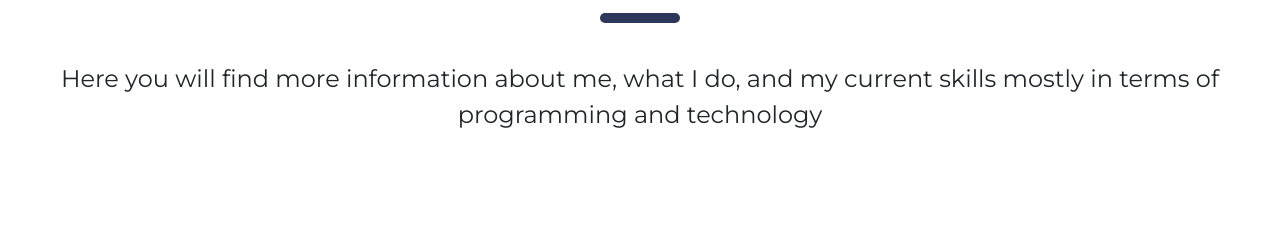
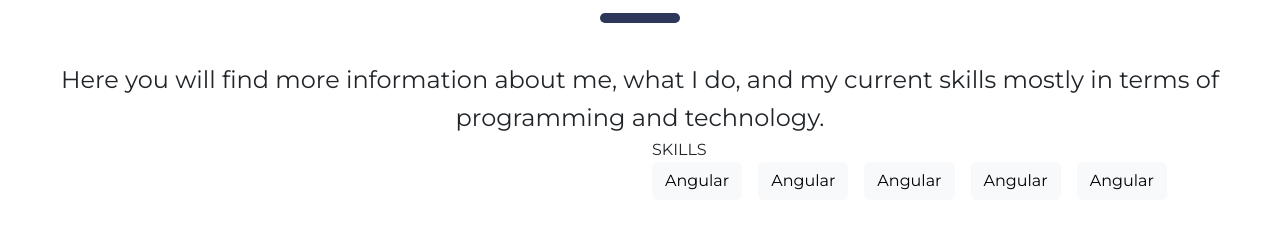
Before and after one commit to sutej-pal/my-portfolio, a React (Vite) app: page / in a window 1280 px wide. Shown: the part 972-1200 px from the top of the page. Built offline with nearby package versions, Linux system fonts and the light colour scheme.

Commit message:
hader navigation working

```diff
--- a/src/App.scss
+++ b/src/App.scss
@@ -30,8 +30,19 @@
     border-radius: 5px;
   }
 }
+.section-subheading {
+  max-width: 80rem;
+  line-height: 1.6;
+  font-size: 1.75rem;
+}
+  @media (max-width: 991px) {
+    .section-subheading {
+      font-size: 1.1rem;
+    }
+  }
 
 /* Keyframes Spin */
+
 @keyframes spin {
   from {
     transform: rotate(0deg);
@@ -42,7 +53,9 @@
   }
 }
 
+
 /* Spinner */
+
 .spinner-container {
   display: flex !important;
   justify-content: center;
@@ -68,7 +81,6 @@
 
     &.white {
       --spinner-color: #fff;
-      //border: 5px solid var(--spinner-color);
       border-top-color: transparent;
     }
   }
--- a/src/components/header/header.scss
+++ b/src/components/header/header.scss
@@ -24,7 +24,7 @@
     width: 80px;
   }
 
-  @media (max-width: 992px) {
+  @media (max-width: 991px) {
     .nav-item {
       border-bottom: 1px solid #dee2e6;
 
--- a/src/components/header/index.tsx
+++ b/src/components/header/index.tsx
@@ -1,4 +1,4 @@
-import {useEffect} from "react";
+import {useEffect, useRef} from "react";
 import classnames from "classnames";
 import * as _ from 'underscore';
 
@@ -7,6 +7,8 @@ import './header.scss';
 const cx = classnames;
 
 export function Header() {
+
+    const navBarToggle = useRef(null);
 
     const handleScroll = () => {
         // Get current scroll position
@@ -37,6 +39,15 @@ export function Header() {
         window.addEventListener("scroll", _.throttle(handleScroll, 50));
     }, []);
 
+    const closeNavBarDropdown = () => {
+        if (window.innerWidth < 992) {
+            if (navBarToggle && navBarToggle.current) {
+                const el = navBarToggle.current as HTMLElement
+                el.click();
+            }
+        }
+    }
+
     return (
         <nav className="navbar fixed-top navbar-expand-lg p-0 header shadow-sm">
             <div className="container-fluid bg-white h-100 header-container">
@@ -51,25 +62,25 @@ export function Header() {
                 <button className="navbar-toggler" type="button" data-bs-toggle="collapse"
                         data-bs-target="#navbarNavDropdown" aria-controls="navbarNavDropdown" aria-expanded="false"
                         aria-label="Toggle navigation">
-                    <span className="navbar-toggler-icon"></span>
+                    <span ref={navBarToggle} className="navbar-toggler-icon"></span>
                 </button>
                 <div className="collapse navbar-collapse justify-content-end" id="navbarNavDropdown">
                     <ul className="navbar-nav">
                         <li className="nav-item">
                             <a className={cx('nav-link fs-3 px-4 py-3 text-uppercase active')}
-                               aria-current="page" href="#home">Home</a>
+                               href="#home" onClick={() => closeNavBarDropdown()}>Home</a>
                         </li>
                         <li className="nav-item">
                             <a className={cx('nav-link fs-3 px-4 py-3 text-uppercase')}
-                               href="#about">About</a>
+                               href="#about" onClick={() => closeNavBarDropdown()}>About</a>
                         </li>
                         <li className="nav-item">
                             <a className="nav-link fs-3 px-4 py-3 text-uppercase"
-                               href="#projects">Projects</a>
+                               href="#projects" onClick={() => closeNavBarDropdown()}>Projects</a>
                         </li>
                         <li className="nav-item">
                             <a className="nav-link fs-3 px-4 py-3 text-uppercase"
-                               href="#contact">Contact</a>
+                               href="#contact" onClick={() => closeNavBarDropdown()}>Contact</a>
                         </li>
                     </ul>
                 </div>
--- a/src/screens/about/index.tsx
+++ b/src/screens/about/index.tsx
@@ -8,10 +8,22 @@ export function About() {
                 <SectionHeading heading='About Me'/>
                 <div className="row">
                     <div className="col-md-12">
-                        <div className="fs-4 text-center">
+                        <div className="fs-4 m-auto text-center section-subheading">
                             Here you will find more information about me, what I do, and my current skills mostly in
-                            terms of
-                            programming and technology
+                            terms of programming and technology.
+                        </div>
+                    </div>
+                </div>
+                <div className="row">
+                    <div className="col-md-6"></div>
+                    <div className="col-md-6">
+                        <div>SKILLS</div>
+                        <div className="d-flex justify-content-start flex-wrap gap-3">
+                            <button className="btn btn-light">Angular</button>
+                            <button className="btn btn-light">Angular</button>
+                            <button className="btn btn-light">Angular</button>
+                            <button className="btn btn-light">Angular</button>
+                            <button className="btn btn-light">Angular</button>
                         </div>
                     </div>
                 </div>
--- a/src/screens/home/home.scss
+++ b/src/screens/home/home.scss
@@ -49,7 +49,7 @@
     }
   }
 
-  @media (max-width: 992px) {
+  @media (max-width: 991px) {
     .field {
       display: none;
     }
--- a/src/screens/home/index.tsx
+++ b/src/screens/home/index.tsx
@@ -8,17 +8,17 @@ export function Home() {
                     <div className="d-flex flex-column h-100 justify-content-center align-items-center">
                         <div className="text-center">
                             <div className="display-4 mb-3">
-                                <span className="name text-primary text-uppercase fw-bold">
+                                <span className="name text-primary text-uppercase h-2 fw-bold">
                                     Hi, I'm Sutej Pal Chaudhary
                                 </span>
                             </div>
-                            <div className="fs-3 text-secondary w-75 m-auto">
+                            <div className="m-auto fw-normal text-center section-subheading">
                                 A Full-Stack Web Developer building the Websites and Web Applications
                                 that leads to the success of the overall product.
                             </div>
                             <div className="mt-4">
                                 <a href="#projects"
-                                   className="btn btn-lg btn-secondary shadow text-uppercase text-primary py-3 px-5 fw-medium text-white">projects</a>
+                                   className="btn btn-lg btn-secondary shadow text-uppercase text-primary py-3 px-5 fw-medium fs-5 text-white">projects</a>
                             </div>
                         </div>
                     </div>
```
